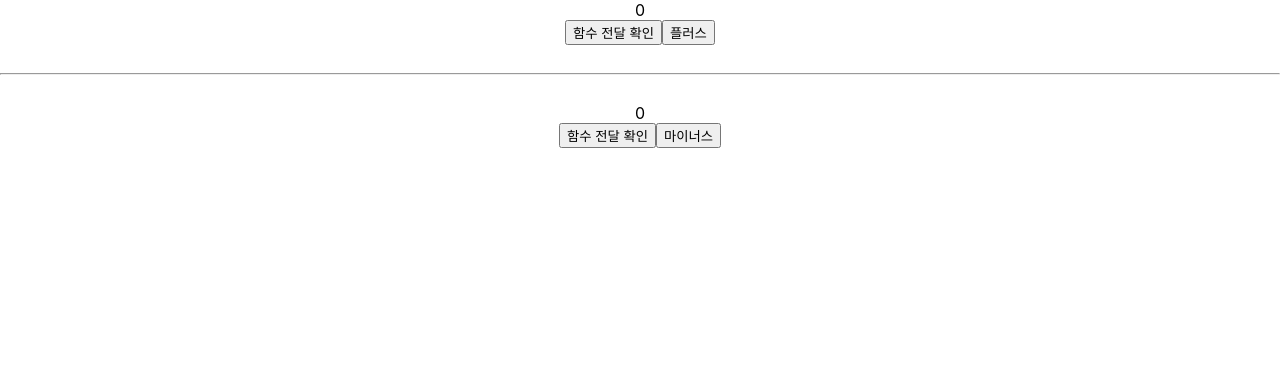
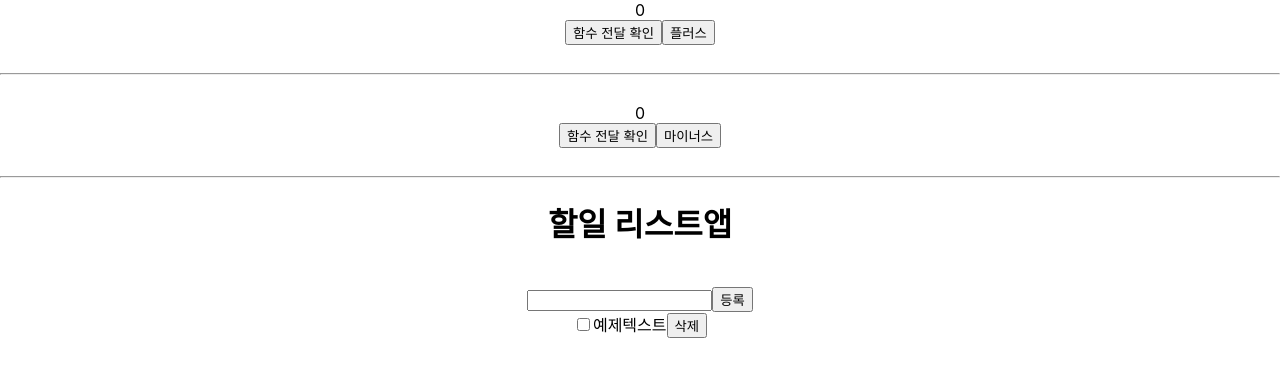
Before and after one commit to seunghwansohn/tutorial_react_redux, a React (Create React App) app: page / in a window 1280 px wide. Shown: the top 376 px of the page. Built offline with nearby package versions, Linux system fonts and the light colour scheme.

Commit message:
4. 할일 콤포넌트 기초 생성

```diff
--- /dev/null
+++ b/src/components/todoComponent.js
@@ -0,0 +1,35 @@
+import React from 'react'
+
+
+const TodoItemComponent = () => {
+    return (
+        <div>
+
+            <input type = "checkbox"/>
+            <span>예제텍스트</span>
+            <button>삭제</button>
+
+            <br></br>
+        </div>
+    )
+}
+
+const TodoComponent = ({onDeliverFunction, onDecrease, number}) => {
+    const onSubmitTodoItem = e => {
+        e.preventDefault()
+    }
+    return (
+        <div>
+
+            <h1>할일 리스트앱</h1>
+            <br></br>
+            <form onSubmit = {onSubmitTodoItem}>
+                <input/>
+                <button type = "submit">등록</button>
+            </form>
+            <TodoItemComponent></TodoItemComponent>
+        </div>
+    )
+}
+
+export default TodoComponent
--- a/src/containers/counterContainer.js
+++ b/src/containers/counterContainer.js
@@ -1,8 +1,9 @@
 import React from 'react';
 import {connect} from 'react-redux';
-import {increase, decrease} from '../modules/counterModule';
+import {createAct_Increase, createAct_Decrease} from '../modules/counterModule';
 import CounterPlusComponent from '../components/counterPlusComponent';
 import CounterMinusComponent from '../components/counterMinusComponent';
+import TodoComponent from '../components/todoComponent';
 
 
 
@@ -24,6 +25,9 @@ function CounterContainer({increaseFromComponent, number, decreaseFromComponent}
         onDecrease = {decreaseFromComponent}
         number = {number}>
         </CounterMinusComponent>
+        <br></br>
+        <hr></hr>
+        <TodoComponent></TodoComponent>
       </div>
     );
   }
@@ -35,11 +39,11 @@ const mapStateToProps = state => ({
 const mapDispatchToProps = dispatch => ({
     increaseFromComponent: () => {
     // :의 앞부분은 콤포넌트 이벤트에 의해 발생될 최초 발생될 함수,
-    dispatch(increase());
+    dispatch(createAct_Increase());
     // :의 뒷부분은 최초 발생될 함수에 의해 모듈에서 불러와져서 dispatch될 최종값
     },
     decreaseFromComponent : () => {
-      dispatch(decrease())
+      dispatch(createAct_Decrease())
     }
 })
 export default connect (
--- a/src/modules/counterModule.js
+++ b/src/modules/counterModule.js
@@ -4,13 +4,13 @@ const DECREASE = 'counter/DECREASE'
 //액션 생성함수 생성
 //액션 생성함수는 개별 export로 내보내준 뒤
 //컨테이너에서 {}안에 넣어서 불러옴.
-export const increase = (number) => (
+export const createAct_Increase = (number) => (
     {
         type : INCREASE,
         number
 })
 
-export const decrease = (number) => (
+export const createAct_Decrease = (number) => (
     {
         type : DECREASE,
         number
```
